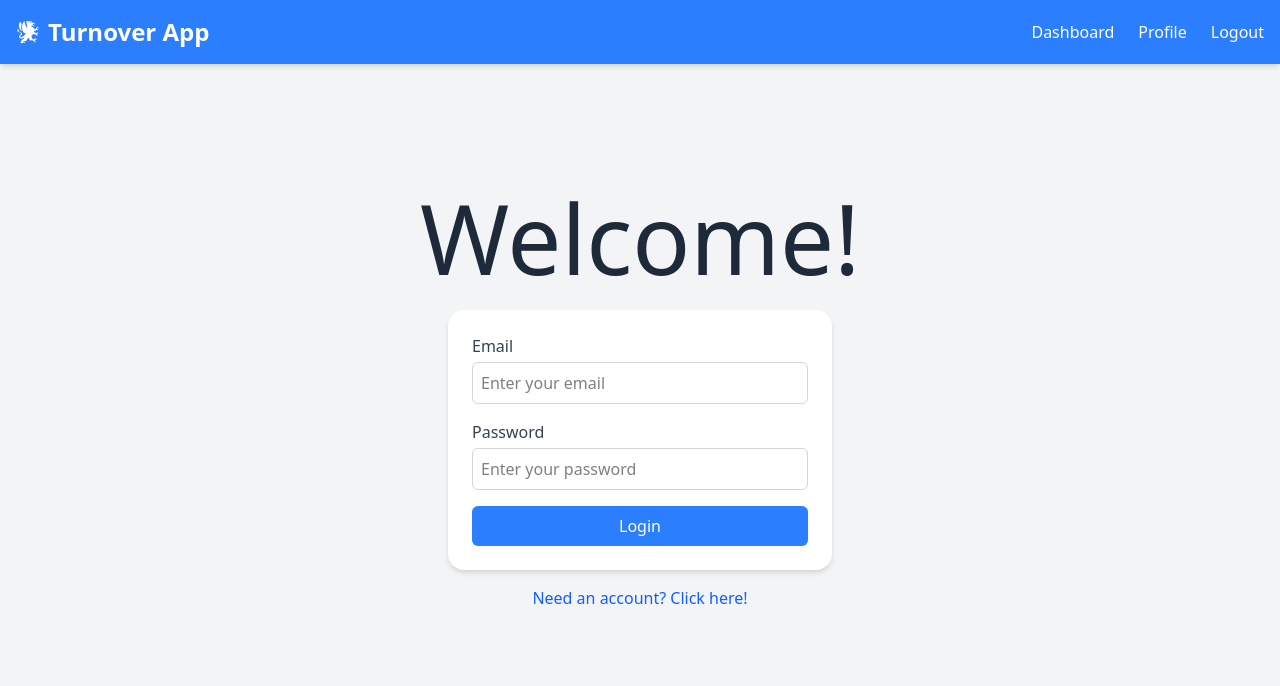
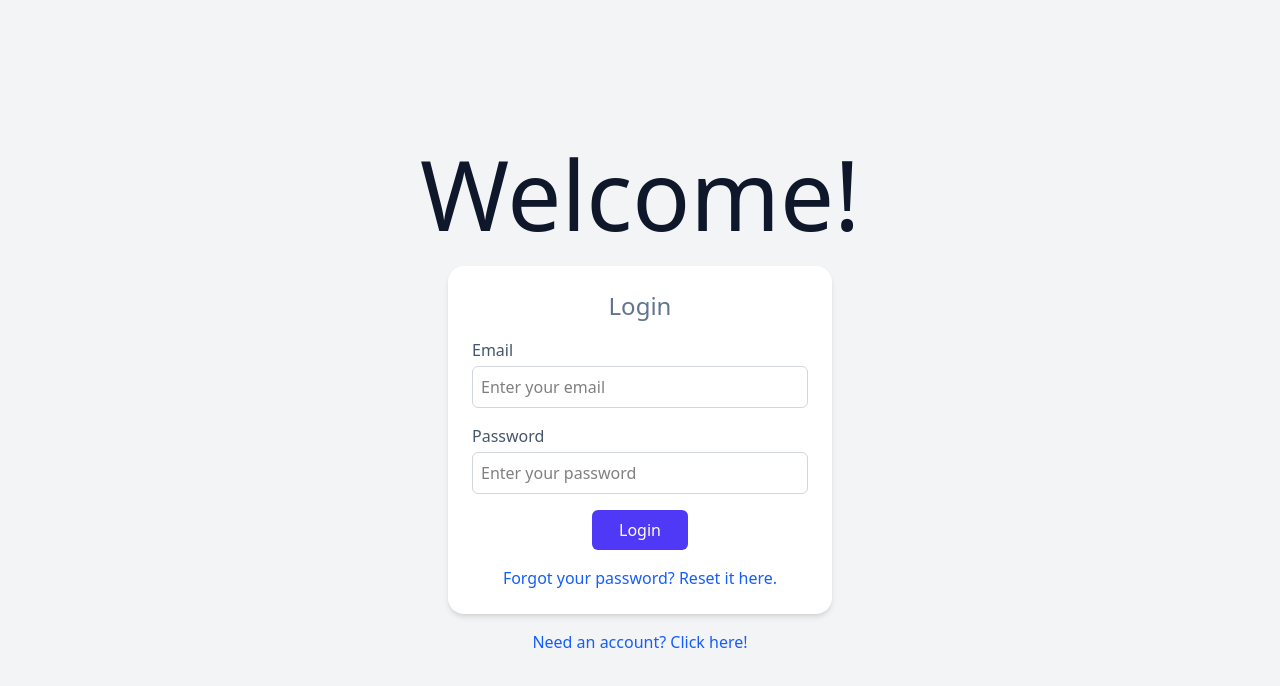
Before and after one commit to Cyrillo46/Nouveau, a React (Vite) app: page / in a window 1280 px wide. Shown: the top 686 px of the page. Built offline with nearby package versions, Linux system fonts and the light colour scheme.

Commit message:
updated styling for login page

```diff
--- a/src/components/Login.jsx
+++ b/src/components/Login.jsx
@@ -1,6 +1,5 @@
 import { useState } from "react";
 import { Link, useNavigate } from "react-router-dom";
-import { Navbar } from "./Navbar";
 
 export const Login = () => {
   const [email, setEmail] = useState("");
@@ -17,13 +16,15 @@ export const Login = () => {
 
   return (
     <div className="bg-gray-100 h-screen flex flex-col items-center justify-center">
-      <Navbar />
-      <h1 className="text-8xl mb-6 text-gray-800">Welcome!</h1>
+      <h1 className="text-8xl mb-6 text-slate-900">Welcome!</h1>
       <div className="w-96 p-6 bg-white rounded-2xl shadow-md">
+        <h2 className="text-2xl font-light mb-4 text-slate-500 text-center">
+          Login
+        </h2>
         {/* connect to  backend api  */}
         <form onSubmit={handleSubmit} className="flex flex-col">
           <div className="mb-4">
-            <label className="block text-gray-700 font-medium mb-1">
+            <label className="block text-slate-600 font-medium mb-1">
               Email
             </label>
             <input
@@ -35,7 +36,7 @@ export const Login = () => {
           </div>
 
           <div className="mb-4">
-            <label className="block text-gray-700 font-medium mb-1">
+            <label className="block text-slate-600 font-medium mb-1">
               Password
             </label>
             <input
@@ -45,16 +46,24 @@ export const Login = () => {
               placeholder="Enter your password"
             />
           </div>
-
-          <button
-            type="submit"
-            className="w-full bg-blue-500 text-white p-2 cursor-pointer rounded-md hover:bg-blue-600 transition duration-300">
-            Login
-          </button>
+          <div className="flex justify-center">
+            <button
+              type="submit"
+              className="w-24 bg-indigo-600 text-white p-2 cursor-pointer rounded-md hover:bg-indigo-800 transition duration-300">
+              Login
+            </button>
+          </div>
+          <Link
+            to="/forgot-password"
+            className="mt-4 text-blue-600 hover:underline hover:text-indigo-800 transition duration-300 text-center">
+            Forgot your password? Reset it here.
+          </Link>
         </form>
       </div>
 
-      <Link to="/signup" className="mt-4 text-blue-600 hover:underline">
+      <Link
+        to="/signup"
+        className="mt-4 text-blue-600 hover:underline hover:text-indigo-800 transition duration-300">
         Need an account? Click here!
       </Link>
     </div>
--- a/src/components/Navbar.jsx
+++ b/src/components/Navbar.jsx
@@ -7,11 +7,11 @@ export const Navbar = () => {
   const [isOpen, setIsOpen] = useState(false);
 
   return (
-    <nav className="bg-blue-500 text-white p-4 fixed top-0 left-0 w-full shadow-md">
+    <nav className="bg-slate-900 text-white p-4 fixed top-0 left-0 w-full shadow-md">
       <div className="container mx-auto flex justify-between items-center">
         <Link to="/" className="flex items-center space-x-2 text-2xl font-bold">
           <GiGriffinSymbol />
-          <span>Turnover App</span>
+          <span>Nouveau</span>
         </Link>
         {/* Desktop Menu */}
         <div className="hidden md:flex space-x-6">
```
